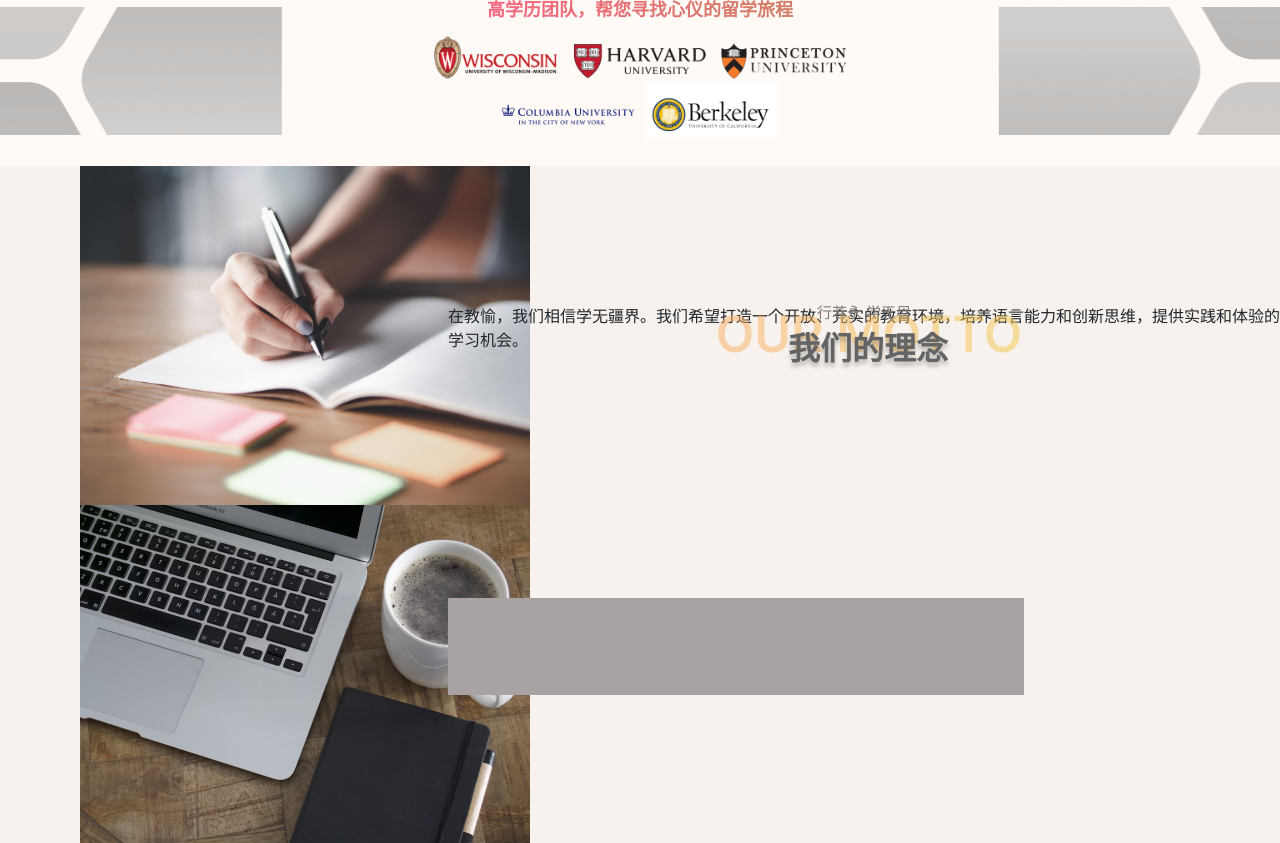
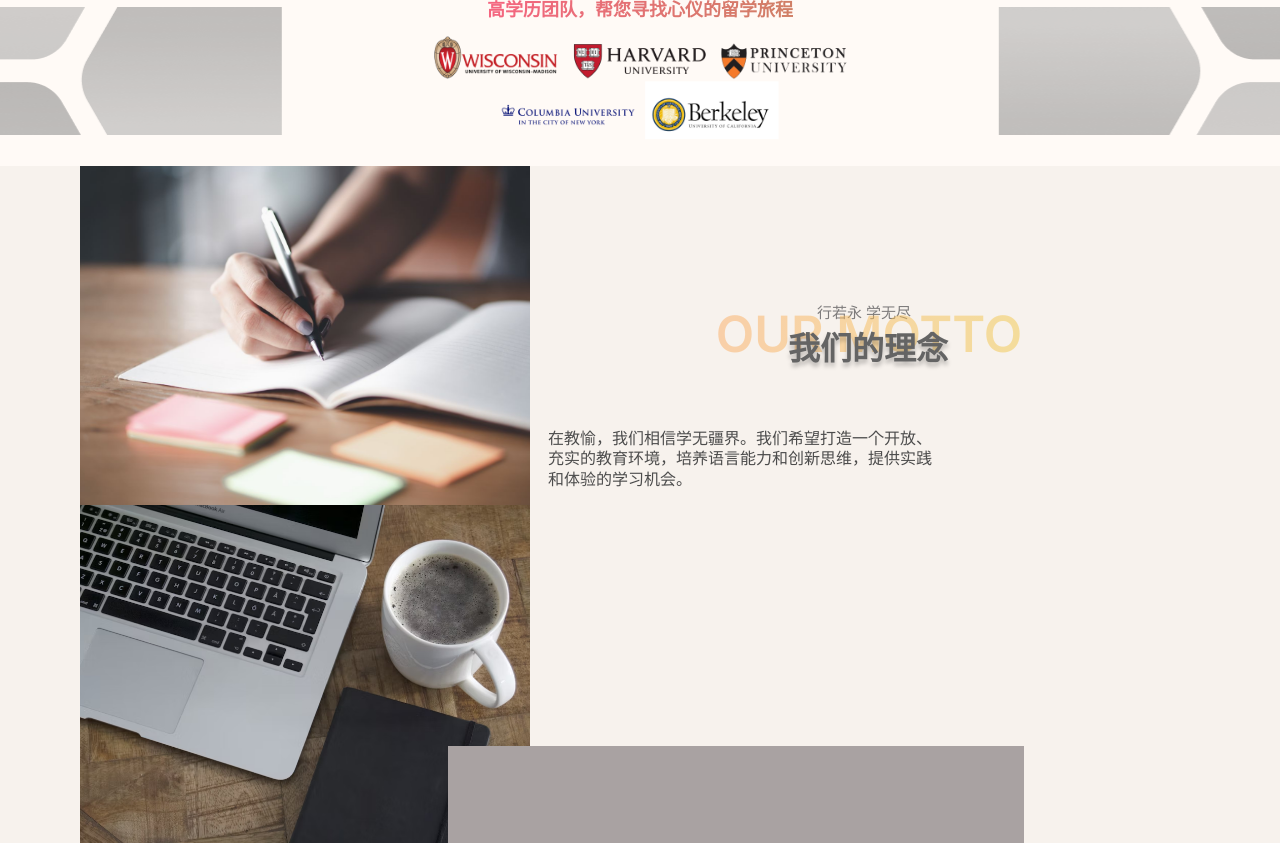
Before and after one commit to BREADLuVER/eduphoria-web, a Flask app: page / in a window 1280 px wide. Shown: the part 785-1628 px from the top of the page. Run offline with Flask 2, Linux system fonts and the light colour scheme; some libraries are stand-ins or nearby versions.

Commit message:
motto text

```diff
--- a/static/css/index-css.css
+++ b/static/css/index-css.css
@@ -472,6 +472,23 @@ button {
     z-index: 3;
 }
 
+.text-a {
+    display: flex;
+    align-items: center;
+    justify-content: flex-start;
+    position: relative;
+    width: 392px;
+    height: 83px;
+    margin: 112.904px 0 0 100px;
+    color: #4c4c4c;
+    font-family: Inter, var(--default-font-family);
+    font-size: 16px;
+    font-weight: 400;
+    line-height: 20.8px;
+    text-align: left;
+    z-index: 6;
+}
+
 .text-c {
     display: flex;
     align-items: flex-start;
```
